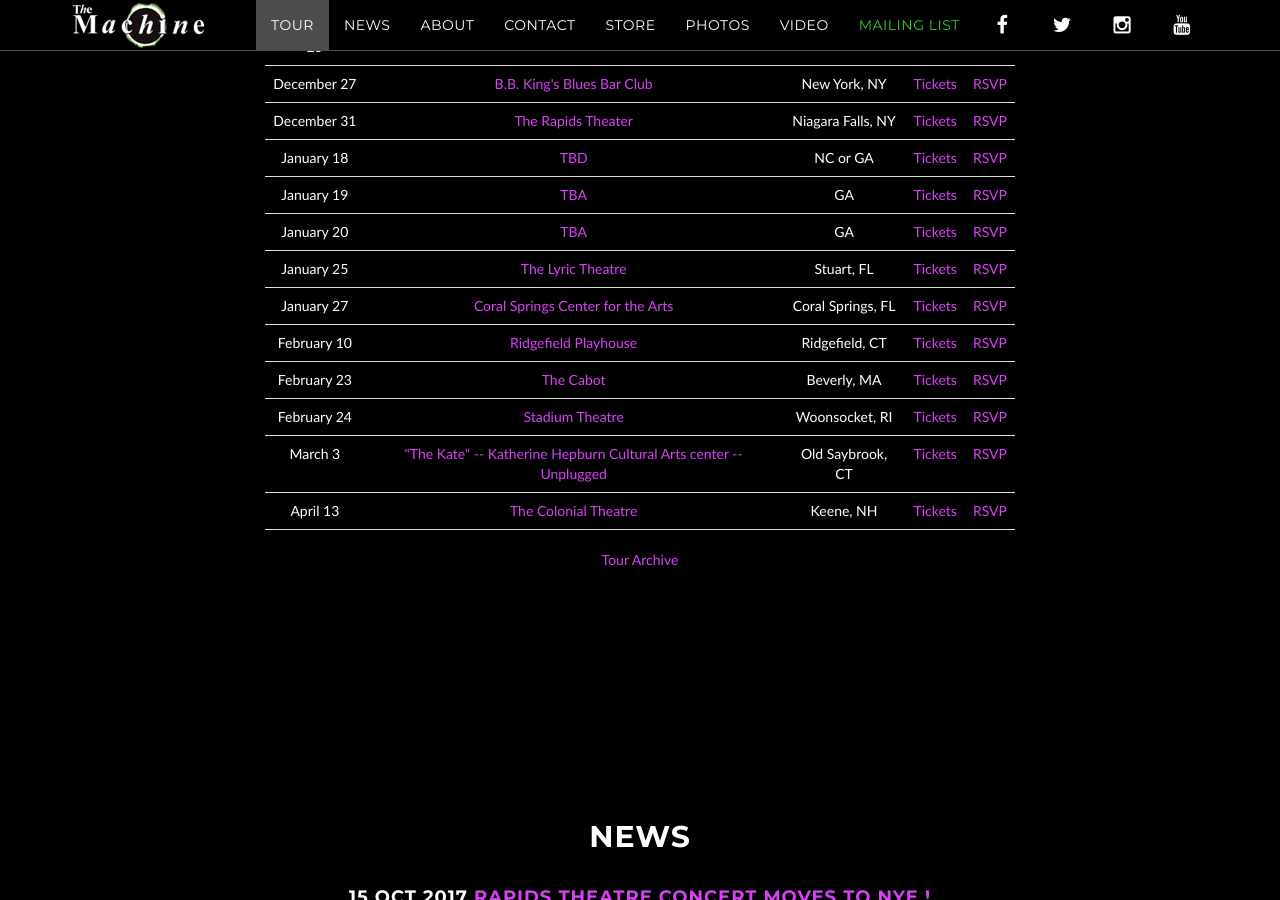
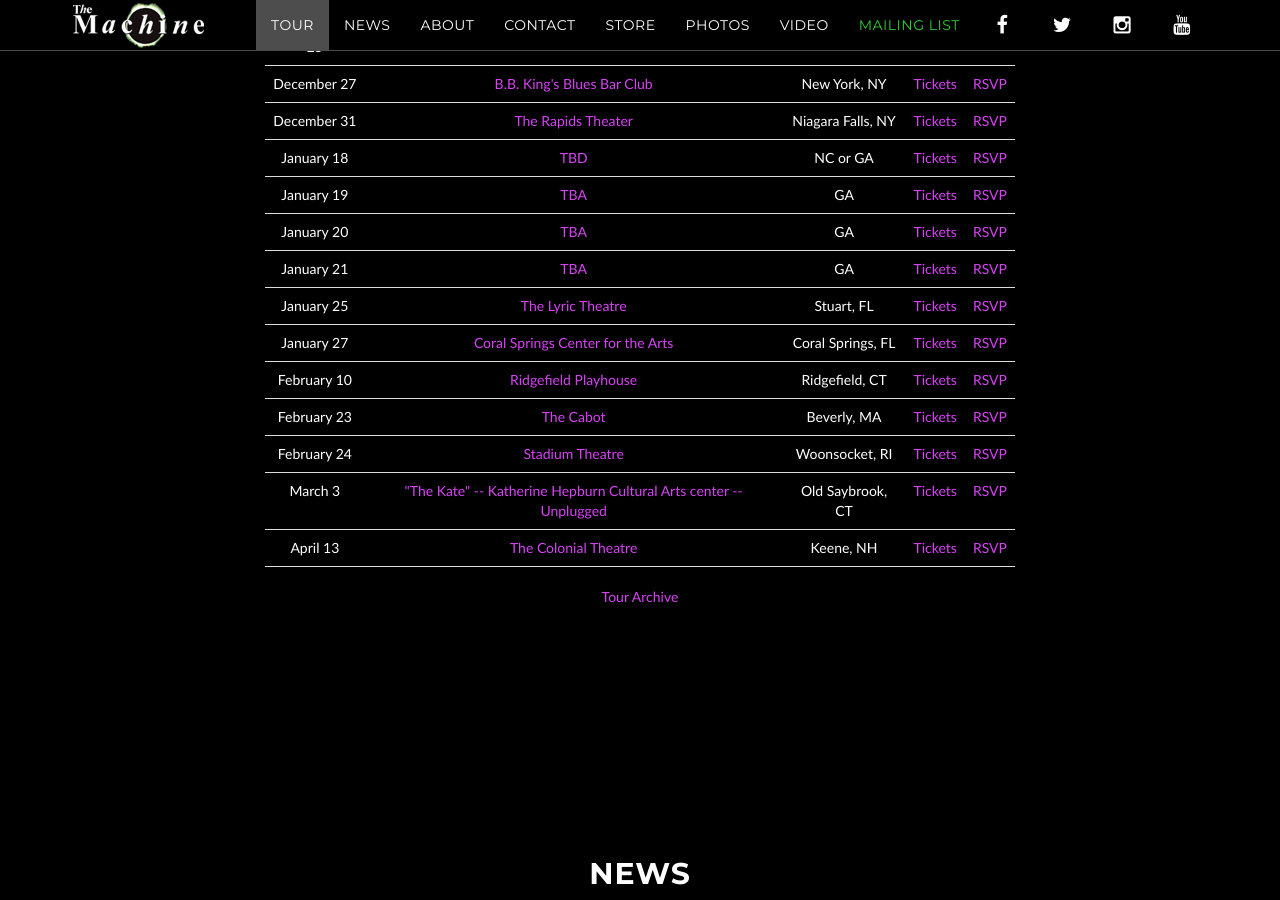
Before and after one commit to machineweb/machineweb.github.io, a Jekyll site: the page built from index.html, in a window 1280 px wide and 900 px high, scrolled down 1218 px. Built offline with Jekyll 4.4.1, drawn with Linux system fonts in a browser that asks for light colours; comment, search, counter and statistics services are not loaded.

Commit message:
New tour item

```diff
--- a/_data/tour.yml
+++ b/_data/tour.yml
@@ -3257,3 +3257,11 @@
     tickets-url: ""
     rsvp-url: ""
     order: "1516424400000"
+
+  - date: "January 21 2018"
+    venue: "TBA"
+    venue-url: ""
+    location: "GA"
+    tickets-url: ""
+    rsvp-url: ""
+    order: "1516510800000"
```
